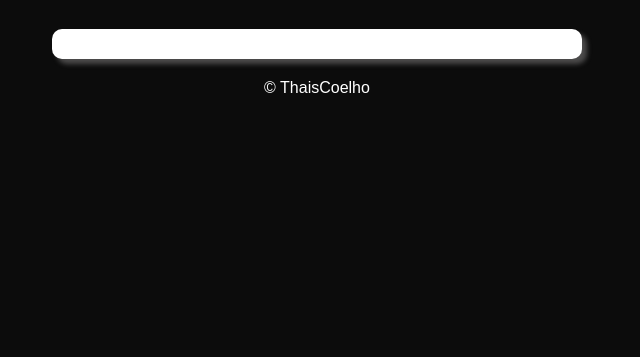
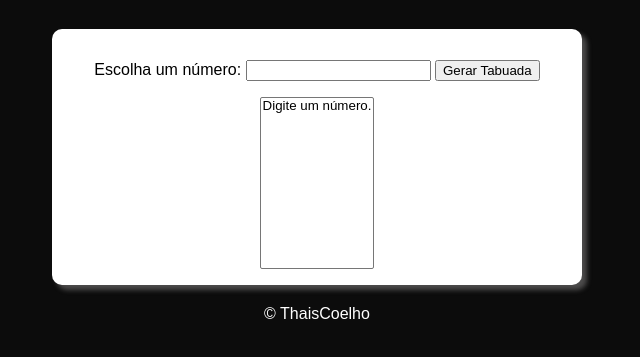
Before and after one commit to ThaisHolz/curso-js-exercicios, a plain HTML site: page ex005/index.html in a window 1280 px wide. Shown: the part 79-436 px from the top of the page, without its empty margins (323-963 px from the left). Drawn offline with Linux system fonts and the light colour scheme.

Commit message:
Exercício de tabuada terminado

```diff
--- a/ex005/index.html
+++ b/ex005/index.html
@@ -12,8 +12,17 @@
     </header>
 
     <section>
-        <div></div>
-        <div></div>
+        <div>
+            <p>
+                Escolha um número: <input type="number" name="num" id="txtn">
+                <input type="button" value="Gerar Tabuada" onclick="tabuada()">
+            </p>
+        </div>
+        <div>
+            <select name="tabuada" id="selTab" size="10">
+                <option>Digite um número.</option>
+            </select>
+        </div>
     </section>
 
     <footer>&copy; ThaisCoelho</footer>
--- a/ex005/script.js
+++ b/ex005/script.js
@@ -0,0 +1,20 @@
+function tabuada(){
+    let num = document.getElementById('txtn');
+    let tab = document.getElementById('selTab');
+
+    if(num.value.length == 0){
+        window.alert('Por favor digite um número.');
+    } else{
+        let n = Number(num.value);
+        let c = 1;
+        tab.innerHTML = ''; //Para limpar o resultado da tabuada
+
+        while(c <= 10){
+            let item = document.createElement('option'); //Para criar um item no select
+            item.text = `${n} x ${c} = ${n*c}`;
+            item.value = `tab ${c}`;
+            tab.appendChild(item);
+            c++;
+        }
+    }
+}
--- a/ex005/style.css
+++ b/ex005/style.css
@@ -4,7 +4,6 @@
     font-family: Arial, Helvetica, sans-serif;
     text-align: center;
     align-items: center;
-    color: white;
 }
 
 body{background: #0C0C0C;}
@@ -12,6 +11,7 @@ body{background: #0C0C0C;}
 header{
     text-align: center;
     padding: 10px;
+    color: white;
 }
 
 section{
@@ -27,4 +27,5 @@ footer{
     padding-top:20px;
     text-align: center;
     font-style: it alic;
+    color: white;
 }
```
